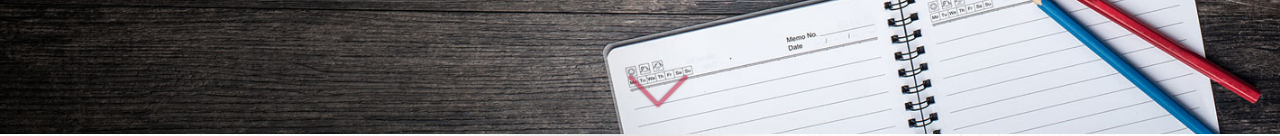
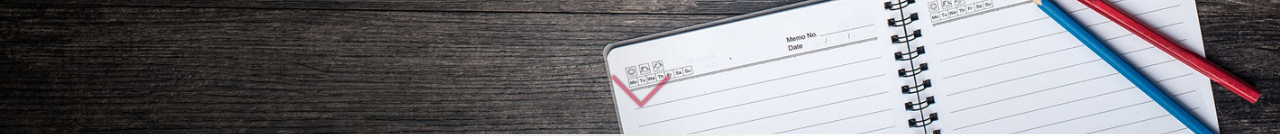
Before and after one commit to Shathiso/shathiso.github.io, a website: page index.html in a window 1280 px wide. Shown: the part 666-802 px from the top of the page. Drawn offline with nearby package versions, Linux system fonts and the light colour scheme.

Commit message:
Update style.css

```diff
--- a/css/style.css
+++ b/css/style.css
@@ -278,7 +278,7 @@ header{
 .scroll-down-btn{
     background: url(../images/arrow.png) no-repeat;
     left: 50%;
-    margin-left: -15px;
+    margin-left: -32px;
     background-size: 66px;
     margin-top:  0px;
     opacity: 0.4;
```
